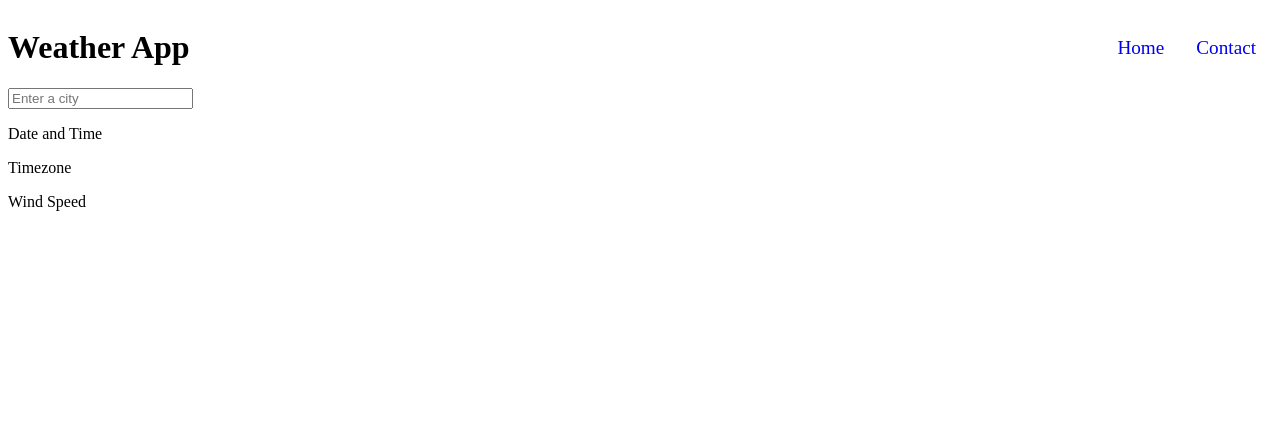
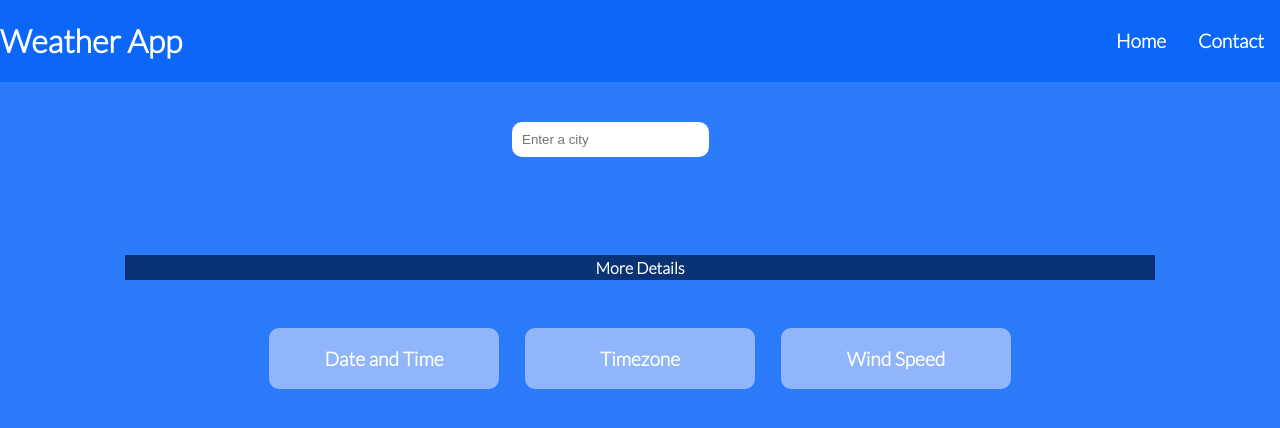
Before and after one commit to altontonn/Weather-App, a React (Create React App) app: page / in a window 1280 px wide. Shown: the top 428 px of the page. Built offline with nearby package versions, Linux system fonts and the light colour scheme.

Commit message:
add style to weather app

```diff
--- a/public/index.html
+++ b/public/index.html
@@ -15,6 +15,7 @@
       user's mobile device or desktop. See https://developers.google.com/web/fundamentals/web-app-manifest/
     -->
     <link rel="manifest" href="%PUBLIC_URL%/manifest.json" />
+    <link href="https://fonts.googleapis.com/css2?family=Lato:wght@300&display=swap" rel="stylesheet">
     <!--
       Notice the use of %PUBLIC_URL% in the tags above.
       It will be replaced with the URL of the `public` folder during the build.
--- a/src/App.css
+++ b/src/App.css
@@ -1,6 +1,30 @@
+@import url('https://fonts.googleapis.com/css2?family=Lato:wght@300&display=swap');
+
+html,
+body {
+  font-family: 'Lato', sans-serif;
+  margin: 0;
+}
+
+body {
+  background-color: rgba(7, 100, 250, 0.849);
+  color: #fff;
+  font-weight: bold;
+}
+
+.input {
+  border: none;
+  padding: 10px;
+  margin: 2.5rem;
+  border-radius: 10px;
+  margin-left: 40vw;
+  outline: none;
+}
+
 .nav {
   display: flex;
   justify-content: space-between;
+  background-color: rgba(7, 100, 250, 0.849);
 }
 
 .nav ul {
@@ -12,7 +36,6 @@
 .nav ul li {
   padding: 0 1rem;
   font-size: 1.2rem;
-  font-family: cursive;
 }
 
 .nav ul li:hover {
@@ -21,4 +44,65 @@
 
 ul li a {
   text-decoration: none;
+  color: #fff;
 }
+
+.sectionOne {
+  display: flex;
+  width: 50%;
+  margin: 10px auto;
+  justify-content: space-around;
+}
+
+.sectorOne {
+  display: flex;
+  width: 30%;
+  background-color: rgba(199, 218, 250, 0.849);
+  flex-direction: column;
+  align-items: center;
+  border-radius: 10px;
+}
+
+.city {
+  font-size: 1.2rem;
+}
+
+.sectorTwo {
+  display: flex;
+  align-items: center;
+  background-color: rgba(199, 218, 250, 0.849);
+  width: 30%;
+  justify-content: center;
+  border-radius: 10px;
+}
+
+.divider {
+  background-color: rgba(4, 38, 94, 0.849);
+  text-align: center;
+  width: 80%;
+  margin: 3rem auto;
+  padding: 3px;
+}
+
+.description {
+  font-size: 1.2rem;
+}
+
+.sectionTwo {
+  display: flex;
+  justify-content: space-around;
+  width: 60%;
+  margin: 0 auto;
+}
+
+.left,
+.middle,
+.right {
+  background-color: rgba(162, 192, 252, 0.849);
+  width: 30%;
+  font-size: 1.2rem;
+  display: flex;
+  flex-direction: column;
+  align-items: center;
+  border-radius: 10px;
+}
--- a/src/components/Home.js
+++ b/src/components/Home.js
@@ -17,6 +17,7 @@ function Home() {
   return (
     <div>
       <input
+        className="input"
         type="text"
         value={city}
         placeholder="Enter a city"
@@ -25,18 +26,19 @@ function Home() {
       />
       <div className="sectionOne">
         <div className="sectorOne">
-          {data.data ? <p>{data.data[0].city_name}</p> : null}
+          {data.data ? <p className="city">{data.data[0].city_name}</p> : null}
           {data.data ? (
-            <h1>
+            <h1 className="temp">
               {data.data[0].temp.toFixed()}
               °F
             </h1>
           ) : null}
         </div>
         <div className="sectorTwo">
-          {data.data ? <p>{data.data[0].weather.description}</p> : null}
+          {data.data ? <p className="description">{data.data[0].weather.icon}</p> : null}
         </div>
       </div>
+      <p className="divider">More Details</p>
       <div className="sectionTwo">
         <div className="left">
           {data.data ? <p>{data.data[0].ob_time}</p> : null}
```
Also changed, not shown: src/img/pexels-breakermaximus-11120793.jpg (added), src/img/pexels-pixabay-531767.jpg (added).
